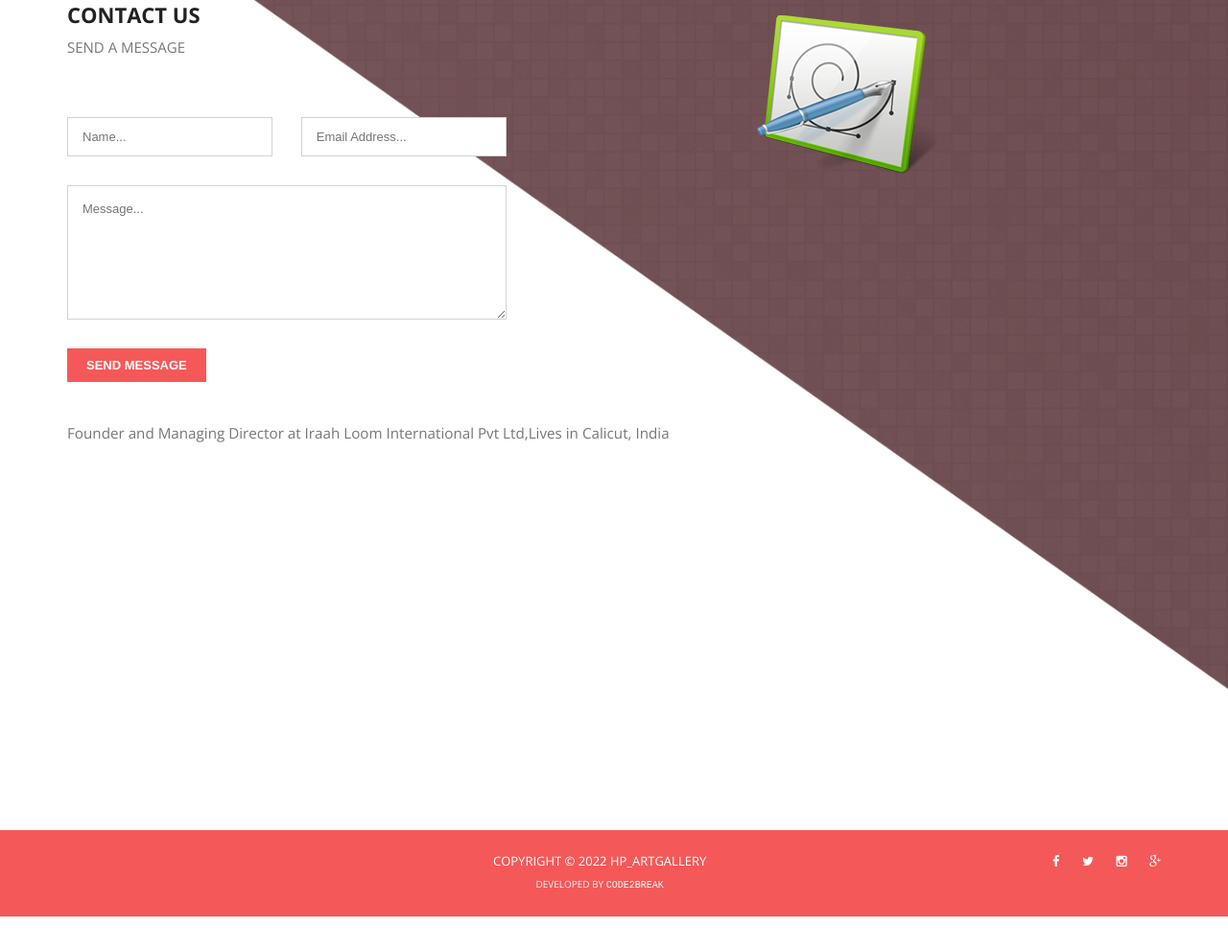
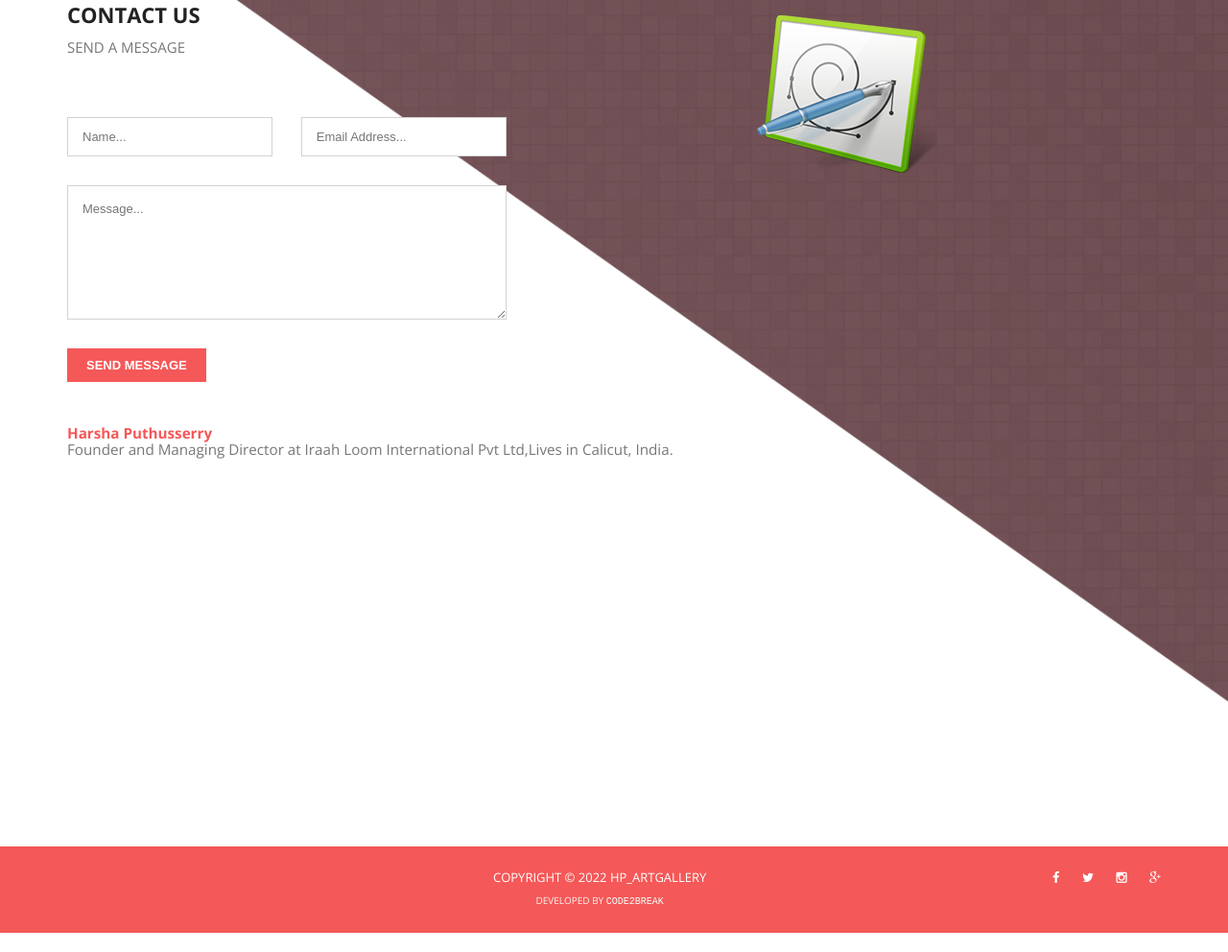
Before and after one commit to aswinko/art-gallery, a plain HTML site: page index.html in a window 1280 px wide. Shown: the part 3431-4423 px from the top of the page at 96% size. Drawn offline with nearby package versions, Linux system fonts and the light colour scheme; some packages are replaced by stand-ins of ours.

Commit message:
Update index.html

```diff
--- a/index.html
+++ b/index.html
@@ -314,7 +314,7 @@
             </div>
             <div class="row">
                 <div class="col-md-9">
-                    <h3>Founder and Managing Director at Iraah Loom International Pvt Ltd,Lives in Calicut, India</h3>
+                    <h3 ><b style="color: #f55858;">Harsha Puthusserry</b> <br>Founder and Managing Director at Iraah Loom International Pvt Ltd,Lives in Calicut, India.</h3>
                     <div class="map-holder">
                         <div id="map_canvas" class="map-canvas"></div>
                     </div>
```
